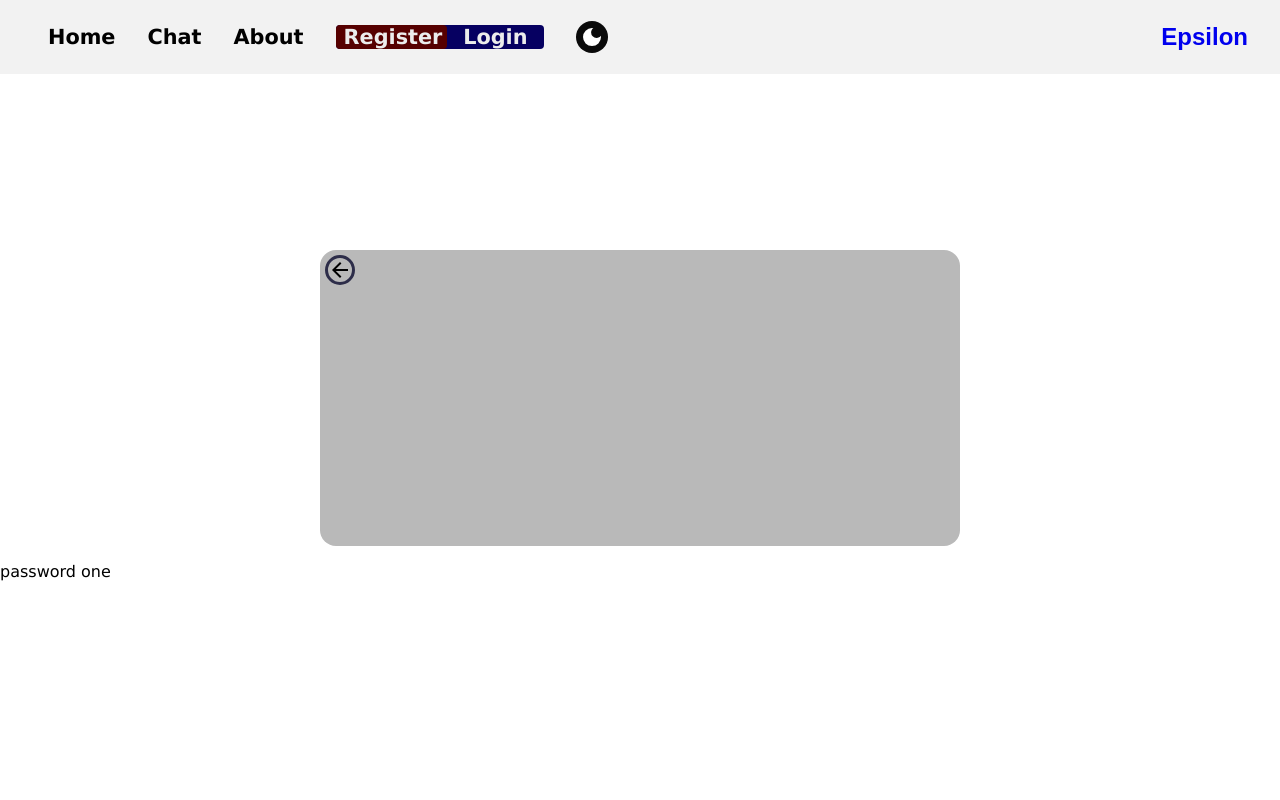
After one commit to IkerNambo/Epsilon, a Django app: template templates/configuration/passwordchange.html in a window 1280 px wide. The commit adds this page. Run offline with Django 3.2, Linux system fonts and the light colour scheme; the template is opened without the code that fills it, so the values that code supplies are empty.

Commit message:
started working on configuration templates, added the change username, email and password templates still in progress,

```diff
--- a/rooms/views.py
+++ b/rooms/views.py
@@ -1,4 +1,5 @@
 from django.shortcuts import render, redirect
+from django.urls import reverse
 from django.db import IntegrityError
 from django.contrib import messages
 from django.contrib.auth.models import User
--- a/static/css/allstyle/basestyle.css
+++ b/static/css/allstyle/basestyle.css
@@ -103,7 +103,7 @@ nav > ul > li > a:hover{
     font-weight: bold;
     font-family: 'Lucida Sans', 'Lucida Sans Regular', 'Lucida Grande', 'Lucida Sans Unicode', Geneva, Verdana, sans-serif;
     font-size: 1.4rem;
-    margin-left: 0.5rem;
+    margin-left: 1.9rem;
     padding-right: 0.5rem;
     padding-left: 0.5rem;
 
--- a/static/css/chat/lobbyview.css
+++ b/static/css/chat/lobbyview.css
@@ -23,5 +23,5 @@ h2{
     margin-top: 17%;
     text-align: center;
     font-family: Verdana, Geneva, Tahoma, sans-serif;
-    color: white;
+
 }
--- /dev/null
+++ b/static/css/configuration/globalconfig.css
@@ -0,0 +1,80 @@
+*{
+    padding: 0px;
+    margin: 0px;
+}
+
+:root{
+    --body-background-color:white ;
+    --text-color: black;
+    --form-background-color: rgb(185, 185, 185) ;
+    --placeholder-color: rgb(94, 94, 94);
+    --arrow-color:rgb(0, 0, 0);
+    --arrow-border-color: rgb(45, 45, 73);
+
+
+}
+.darkmode{
+    --body-background-color: rgb(45, 45, 73);
+    --text-color: rgb(255, 255, 255);
+    --form-background-color: rgb(20, 20, 39);
+    --placeholder-color: rgb(199, 199, 199);
+    --arrow-color: white;
+    --arrow-border-color: white;
+}
+
+body{
+    background-color: var(--body-background-color);
+    color: var(--text-color);
+    font-family: Verdana, Geneva, Tahoma, sans-serif;
+}
+
+.form-wrapper{
+    border-radius: 1rem;
+    width: 50%;
+    height: 37%;
+    margin: auto;
+    margin-top: 11rem;
+    margin-bottom: 1rem;
+    background-color: var(--form-background-color);
+}
+
+.form-control-config{
+    text-align: center;
+}
+
+.form-control-global{
+    background: none;
+    border-top: none;
+    border-left: none;
+    border-right: none;
+    margin-top: 1rem;
+    padding-top: 1rem;
+
+}
+.form-control-global::placeholder{
+    color: var(--placeholder-color);
+}
+
+.change-button-control{
+    margin-top:2rem;
+    border: solid;
+    width: 10rem;
+    height: 2rem;
+    border-radius: 2rem;
+    background-color: transparent;
+    color:var(--text-color);
+}
+.backbutton{
+    position: relative;
+    text-align: right;
+    border: solid;
+    border-radius: 40px;
+    background-color: hsla(0, 0%, 100%, 0);
+    margin-top: 5px;
+    margin-left: 5px;
+    border-color: var(--arrow-border-color)
+}
+
+.backbutton svg{
+    fill: var(--arrow-color);
+}
--- a/templates/base.html
+++ b/templates/base.html
@@ -1,4 +1,5 @@
 {% load static %}
+{% comment %} <!DOCTYPE html> {% endcomment %}
 <link rel="stylesheet" href="{% static "css/allstyle/basestyle.css" %}">
 <link rel="icon" type="image/x-icon" href="{% static "resources/epsit.png" %}">
 
--- /dev/null
+++ b/templates/configuration/passwordchange.html
@@ -0,0 +1,19 @@
+{% extends "base.html" %}
+{% load static %}
+{% block navbar %}
+
+<head>
+    <title>Epsilon Password change</title>
+    <link rel="stylesheet" href="{% static "css/configuration/passwordreset.css" %}">
+    <link rel="stylesheet" href="{% static "css/configuration/globalconfig.css" %}">
+</head>
+<body>
+    <div class='form-wrapper'>
+        <button class='backbutton'><a href="{% url "Settings" %}"><svg id='arrowicon' xmlns="http://www.w3.org/2000/svg" height="24px" viewBox="0 -960 960 960" width="24px" fill="#e8eaed"><path d="m313-440 224 224-57 56-320-320 320-320 57 56-224 224h487v80H313Z"/></svg></a></button>
+        <form action="" class='form-control-config'> {% csrf_token %}
+
+        </form>
+    </div>
+</body>
+password one
+{% endblock navbar %}
--- a/users/forms.py
+++ b/users/forms.py
@@ -1,7 +1,7 @@
 from django import forms
 
 from django.contrib.auth.models import User
-from django.contrib.auth.forms import UserCreationForm
+from django.contrib.auth.forms import UserCreationForm, PasswordChangeForm
 from django.contrib.auth import get_user_model
 
 CustomUserUserUser = get_user_model()
@@ -32,3 +32,6 @@ class UserForm(UserCreationForm):
                                                                 'class': 'form-control',
                                                                 'label': 'password'
                                                                 }))
+
+class ChangePasswordForm(PasswordChangeForm):
+    pass
--- a/users/urls.py
+++ b/users/urls.py
@@ -5,5 +5,8 @@ from . import views
 urlpatterns = [
     path('Register/', views.RegisterView, name='RegisterView'),
     path('Login/' , views.LoginView, name='Login'),
-    path('Settings/', views.UserManageView, name='Settings')
+    path('Settings/', views.UserManageView, name='Settings'),
+    path('Settings/UsernameReset/', views.UsernameChangeView, name='UsernameReset'),
+    path('Settings/EmailReset/', views.EmailChangeView, name='EmailReset'),
+    path('Settings/PasswordReset/', views.PasswordChangeView, name='PasswordReset'),
 ]
```
Also changed, not shown: static/css/users/Usermanagementview.css (+5 -3 lines), templates/configuration/Usermanageview.html (+7 -10 lines), templates/configuration/emailreset.html (added, +19 -0 lines), templates/configuration/usernamereset.html (added, +35 -0 lines), users/views.py (+34 -0 lines), db.sqlite3, static/css/configuration/emailreset.css (added), static/css/configuration/namereset.css (added), static/css/configuration/passwordreset.css (added), static/resources/arrow_back_24dp_E8EAED_FILL0_wght400_GRAD0_opsz24.svg (added).
